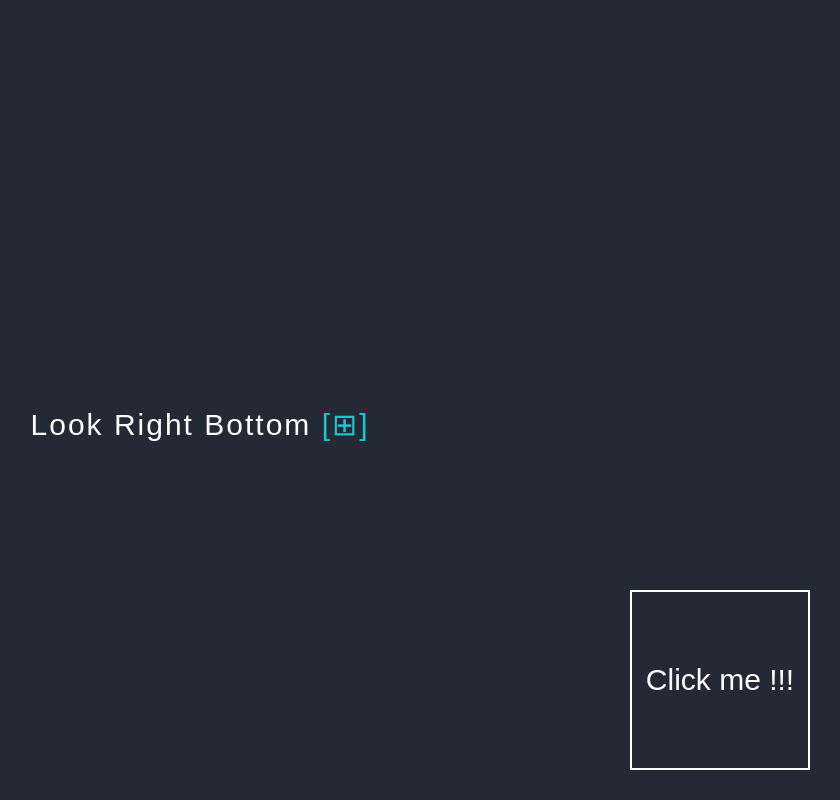
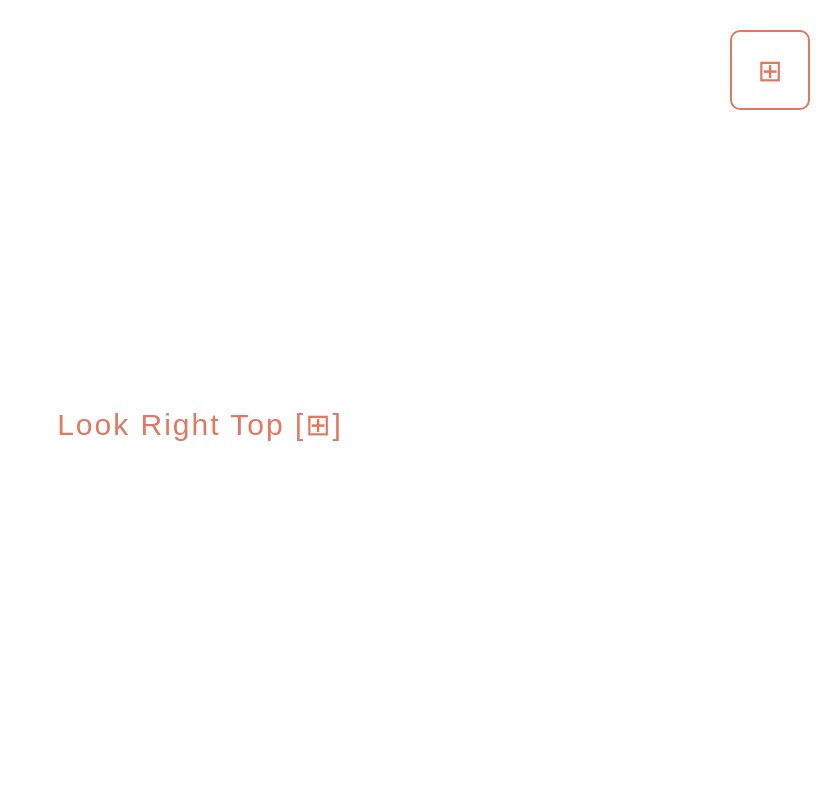
Before and after one commit to veselyiJoker/JS, a plain HTML site: page Pages Map/Index.html in a window 1280 px wide. Shown: the whole page, without its empty margins (440-1280 px from the left). Drawn offline with Linux system fonts and the light colour scheme.

Commit message:
Add files via upload

```diff
--- a/Pages Map/Index.html
+++ b/Pages Map/Index.html
@@ -13,10 +13,10 @@
 
   <header>
     <button class="open-btn">
-      Click me !!!
+      ⊞
     </button>
 
-    <h2 class="look-hint">Look Right Bottom <span>[⊞]</span></h2>
+    <h2 class="look-hint">Look Right Top <span>[⊞]</span></h2>
 
   </header>
 
@@ -27,7 +27,7 @@
     <section class="pages">
 
       <div class="prompt welcome-prompt">
-        Welcome to pages MAP <span>(^∙-∙^)</span>
+        Welcome to pages MAP
       </div>
 
       <div class="prompt click-prompt">
--- a/Pages Map/js/index.js
+++ b/Pages Map/js/index.js
@@ -1,10 +1,10 @@
 'use strict'
 
-let openBtn = document.querySelector('.open-btn');
-let lookHint = document.querySelector('.look-hint');
+const openBtn = document.querySelector('.open-btn');
+const lookHint = document.querySelector('.look-hint');
 
-let pages = document.querySelector('.pages');
-let page = document.querySelectorAll('.page');
+const pages = document.querySelector('.pages');
+const page = document.querySelectorAll('.page');
 
 pages.addEventListener('click',pagesClick);
 pages.addEventListener('mouseover', pagesMouseover);
--- a/Pages Map/scss/style.scss
+++ b/Pages Map/scss/style.scss
@@ -18,15 +18,16 @@ button {
 .open-btn {
   position: fixed;
   right: 30px;
-  bottom: 30px;
-  width: 180px;
-  height: 180px;
+  top: 30px;
+  width: 80px;
+  height: 80px;
   font-size: 30px;
-  color: #fff;
-  border: 2px solid #fff;
+  color: #e17860;
+  border: 2px solid #e17860;
   z-index: 3;
   transition: 0.5s;
   cursor: pointer;
+  border-radius: 10px;
 }
 
 .open-btn:active {
@@ -43,7 +44,7 @@ button {
   left: calc(50% - 175px);
   font-size: 30px;
   font-weight: 500;
-  color: #fff;
+  color: #e17860;
   transform: none;
   transition: 0.8s;
   z-index: 30;
@@ -51,7 +52,7 @@ button {
 }
 
 span {
-  color: #17C7CD;
+  color: #e17860;
 }
 
 .look-hint-hide {
@@ -69,7 +70,7 @@ span {
 
 
 main {
-  perspective: 100vw;
+  perspective: 1920px;
   height: 100vh;
   overflow: hidden;
 }
@@ -91,7 +92,7 @@ main {
   text-align: center;
   font-family: sans-serif;
   font-size: 85px;
-  color: #fff;
+  color: #e17860;
 }
 
 .welcome-prompt {
--- a/Pages Map/scss/variables.scss
+++ b/Pages Map/scss/variables.scss
@@ -1,4 +1,4 @@
-$mainBackground : #252936;
-$pages-background : #252936;
-$active-pages-background :#282c39;
-$selected-page-background :#2c303e;
+$mainBackground : #fff;
+$pages-background : #fff;
+$active-pages-background :#f0f0f0;
+$selected-page-background :#ddd;
```
Also changed, not shown: Pages Map/css/style.css.
